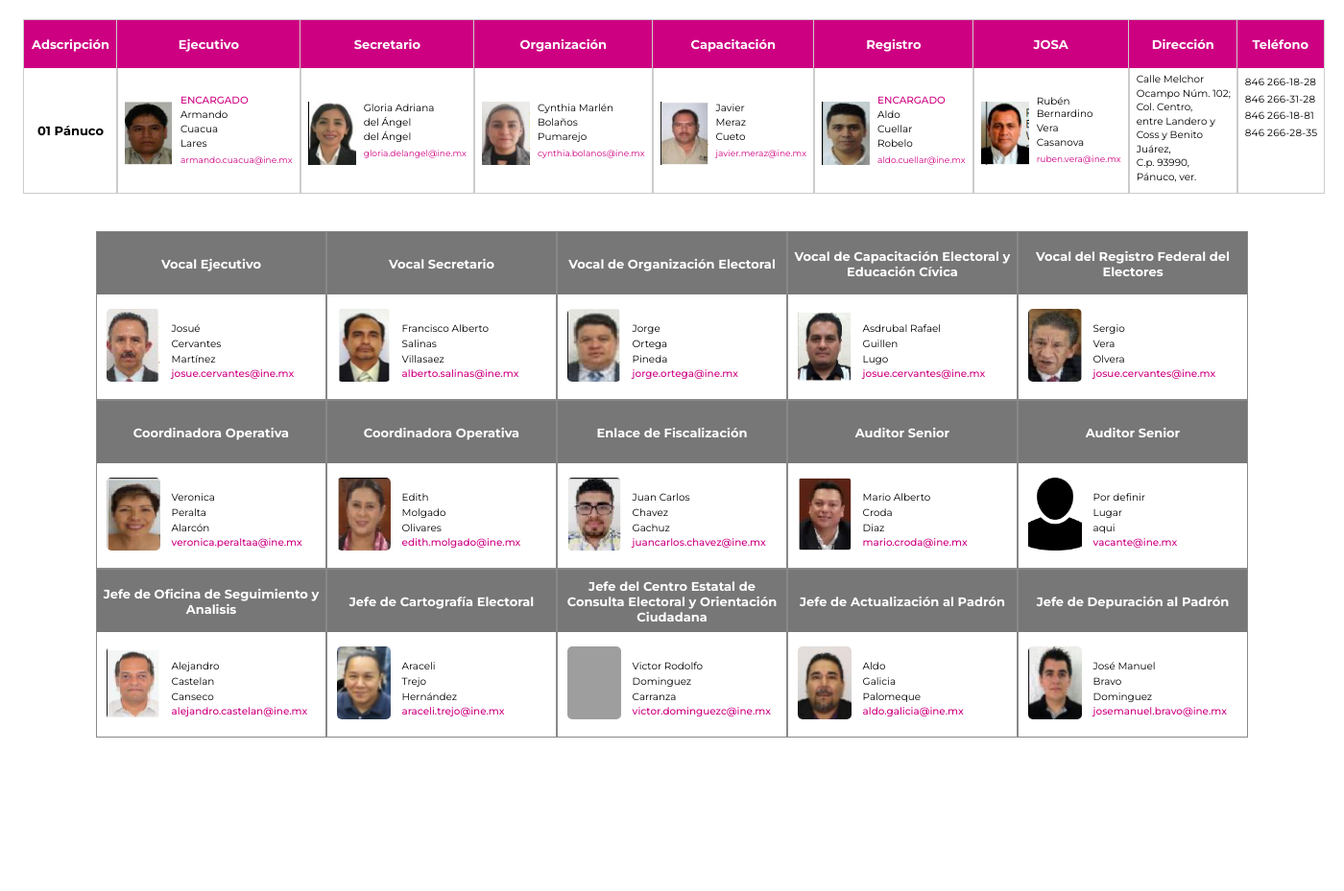
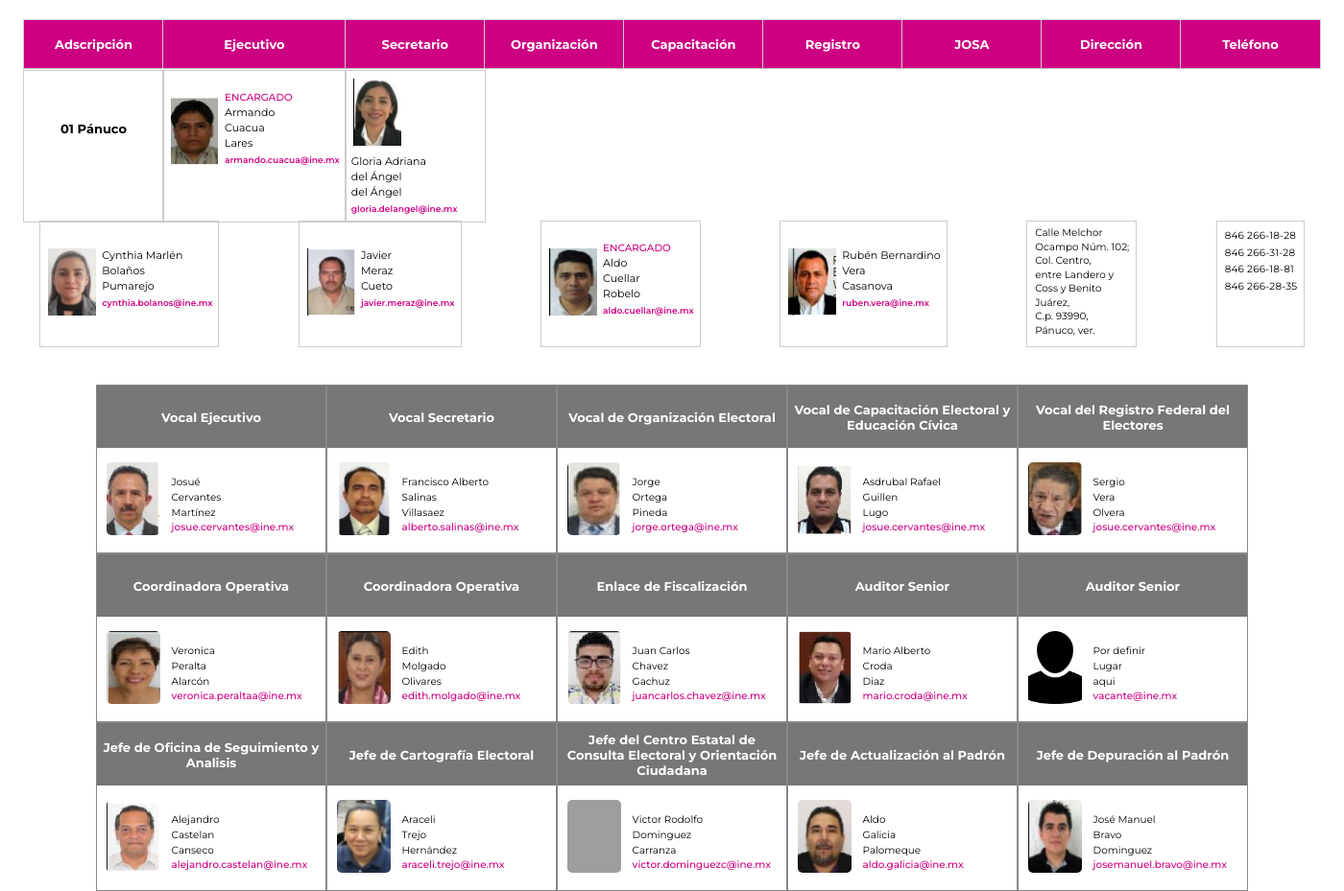
Before and after one commit to carloscrcl/DirectorioJL, a PHP site: page / in a window 1400 px wide. Shown: the part 362-1291 px from the top of the page at 96% size. Before the commit the page ends 1131 px from the top, so only its background shows below. Run offline with PHP 8.4, Linux system fonts and the light colour scheme; grey boxes are pictures that could not be loaded.

Commit message:
agrego la estructura para mostrar los distritos

```diff
--- a/app.js
+++ b/app.js
@@ -34,6 +34,7 @@
 
 let fragmento = document.createDocumentFragment();
 let contenedor = document.querySelector(".contenedor_fichas");
+let contenedorJd = document.querySelector(".grid");
 
 
 
@@ -105,5 +106,34 @@ let peticion = fetch("directoriojl.json")
 let segudaPeticion = fetch("directoriojds.json")
     .then(res2 => res2.json())
     .then(res => {
-        console.log(res);
+
+
+        let obj = res.jd1;
+        console.log(obj);
+        for (const vocal in obj) {
+            let gridCelda = document.createElement("div");
+            let gridBody = document.createElement("div");
+
+            let gridImage = document.createElement("div");
+            let img = document.createElement("img");
+
+            let gridTextos = document.createElement("div");
+            let nombre = document.createElement("p");
+            let appaterno = document.createElement("p");
+            let apmaterno = document.createElement("p");
+            let email = document.createElement("p");
+
+            let rutaImagen = obj[vocal].foto;
+            img.src = rutaImagen;
+
+            gridImage.appendChild(img);
+
+
+
+
+            if(vocal == 6 ){
+                console.log("estoy en direccion");
+            }
+        }
+
     })
--- a/directoriojds.json
+++ b/directoriojds.json
@@ -1,5 +1,5 @@
 {
-  "1":[
+  "jd1":[
 
       {
           "foto":"imagenes/jd/jd1/ve.png",
@@ -41,14 +41,7 @@
           "apmaterno":"Robelo",
           "email":"aldo.cuellar@ine.mx"
       },
-      {
-          "foto":"imagenes/jd/jd1/vrfe.png",
-          "cargo":"vrfe",
-          "nombres": "Aldo",
-          "appaterno":"Cuellar",
-          "apmaterno":"Robelo",
-          "email":"aldo.cuellar@ine.mx"
-      },
+
       {
           "foto":"imagenes/jd/jd1/josa.png",
           "cargo":"vrfe",
--- a/estilo.css
+++ b/estilo.css
@@ -166,12 +166,11 @@ margin-top: 12px;
 
         .grid_titulog{
             display: flex;
-            width: auto;
+            /* width: auto; */
             justify-content: center;
             align-items: center;
             padding-left: 8px ;
             padding-right: 8px ;
-
             height: 50px;
             background: #CE0082;
             color: #fff;
@@ -180,7 +179,7 @@ margin-top: 12px;
             display: flex;
             justify-content: center;
             align-items: center;
-            height: 130px;
+            height: 120px;
 
         }
         .grid_imagen{
@@ -191,19 +190,20 @@ margin-top: 12px;
         .grid_imagen img{
             /* outline: 2px solid #CE0082; */
             width: 50px ;
-            height: 66px;
+            height: 70px;
         }
         .grid_textos{
-            padding:8px ;
+            padding:6px ;
         }
         .grid_textos p{
-            font-size: .8em;
+            font-size: .85em;
             margin-bottom: 2px;
         }
         .grid_textos .encargado{
             font-size: .8em;
             margin-bottom: 2px;
             color: #CE0082;
+            font-weight: 700;
             font-weight: 500;
         }
 
@@ -211,6 +211,7 @@ margin-top: 12px;
             font-size: .7em;
             margin-top: 5px;
             color: #CE0082;
+            font-weight: 600;
         }
 
         .grid_direccion  {
--- a/index.html
+++ b/index.html
@@ -36,9 +36,55 @@
 
 
       <div class="grid">
+        <div class="grid_celda ">
+          <div class="grid_titulog adscripcion">
+            <h5 class="titulog">Adscripción</h5>
+          </div>
+        </div>
+        <div class="grid_celda ">
+          <div class="grid_titulog adscripcion">
+            <h5 class="titulog">Ejecutivo</h5>
+          </div>
+        </div>
+        <div class="grid_celda ">
+          <div class="grid_titulog adscripcion">
+            <h5 class="titulog">Secretario</h5>
+          </div>
+        </div>
+        <div class="grid_celda ">
+          <div class="grid_titulog adscripcion">
+            <h5 class="titulog">Organización</h5>
+          </div>
+        </div>
+        <div class="grid_celda ">
+          <div class="grid_titulog adscripcion">
+            <h5 class="titulog">Capacitación</h5>
+          </div>
+        </div>
+        <div class="grid_celda ">
+          <div class="grid_titulog adscripcion">
+            <h5 class="titulog">Registro</h5>
+          </div>
+        </div>
+        <div class="grid_celda ">
+          <div class="grid_titulog adscripcion">
+            <h5 class="titulog">JOSA</h5>
+          </div>
+        </div>
+        <div class="grid_celda ">
+          <div class="grid_titulog adscripcion">
+            <h5 class="titulog">Dirección</h5>
+          </div>
+        </div>
+        <div class="grid_celda ">
+          <div class="grid_titulog adscripcion">
+            <h5 class="titulog">Teléfono</h5>
+          </div>
+        </div>
 
-        <div class="grid_celda adscripcion">
-          <div class="grid_titulog"><h5 class="titulog">Adscripción</h5></div>
+
+        <div class="grid_celda ">
+
           <div class="grid_body">
             <h3 class="dato">01 Pánuco</h3>
           </div>
@@ -46,14 +92,15 @@
 
         <div class="grid_celda">
 
-          <div class="grid_titulog"><h5 class="titulog">Ejecutivo</h5></div>
           <div class="grid_body">
             <div class="grid_imagen">
               <img src="imagenes/jd/jd1/ve1.png" alt="">
             </div>
             <div class="grid_textos">
               <p class="encargado">ENCARGADO</p>
-              <P>Armando</P><P>Cuacua</P><P>Lares</P>
+              <P>Armando</P>
+              <P>Cuacua</P>
+              <P>Lares</P>
               <a href=""><P>armando.cuacua@ine.mx</P></a>
             </div>
           </div>
@@ -62,8 +109,6 @@
 
         <div class="grid_celda">
 
-          <div class="grid_titulog"><h5 class="titulog">Secretario</h5></div>
-          <div class="grid_body">
             <div class="grid_imagen">
               <img src="imagenes/jd/jd1/vs1.png" alt="">
             </div>
@@ -78,7 +123,6 @@
 
         <div class="grid_celda">
 
-          <div class="grid_titulog"><h5 class="titulog">Organización</h5></div>
           <div class="grid_body">
             <div class="grid_imagen">
               <img src="imagenes/jd/jd1/voe1.png" alt="">
@@ -94,7 +138,6 @@
 
         <div class="grid_celda">
 
-          <div class="grid_titulog"><h5 class="titulog">Capacitación</h5></div>
           <div class="grid_body">
             <div class="grid_imagen">
               <img src="imagenes/jd/jd1/vc1.png" alt="">
@@ -110,7 +153,6 @@
 
         <div class="grid_celda">
 
-          <div class="grid_titulog"><h5 class="titulog">Registro</h5></div>
           <div class="grid_body">
             <div class="grid_imagen">
               <img src="imagenes/jd/jd1/vrfe1.png" alt="">
@@ -126,7 +168,7 @@
 
         <div class="grid_celda">
 
-          <div class="grid_titulog"><h5 class="titulog">JOSA</h5></div>
+
           <div class="grid_body">
             <div class="grid_imagen">
               <img src="imagenes/jd/jd1/josa1.png" alt="">
@@ -141,7 +183,7 @@
         </div>
 
         <div class="grid_celda">
-          <div class="grid_titulog"><h5 class="titulog">Dirección</h5></div>
+
           <div class="grid_direccion">
             <p>Calle Melchor Ocampo Núm. 102;</p>
             <p>Col. Centro,</p>
@@ -152,7 +194,7 @@
         </div>
 
         <div class="grid_celda">
-          <div class="grid_titulog"><h5 class="titulog">Teléfono</h5></div>
+
           <div class="grid_telefono">
             <p><span>846 266-18-28</span> </p>
             <p><span>846 266-31-28</span> </p>
```
